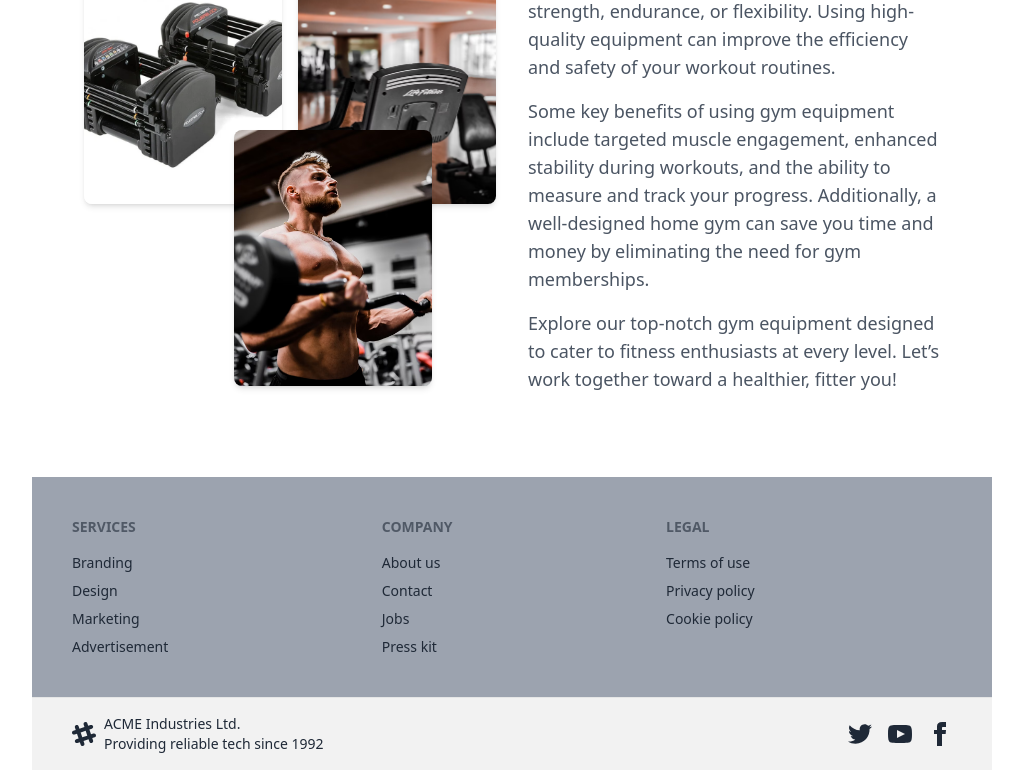
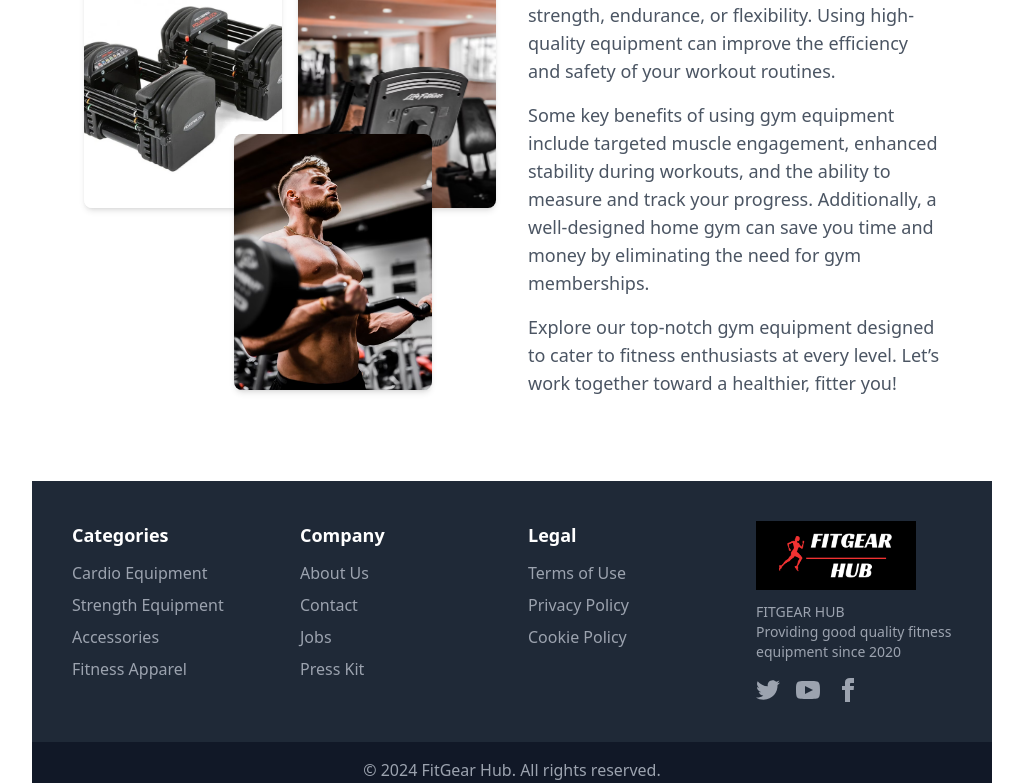
Before and after one commit to asadullahislam/Fitness-Equipment-and-Accessories-Ecommerce-Client, a React (Vite) app: page / in a window 1280 px wide. Shown: the part 2014-2797 px from the top of the page, without its empty margins (128-1151 px from the left). Built offline with nearby package versions, Linux system fonts and the light colour scheme.

Commit message:
Footbar redesign done

```diff
--- a/src/Layout/Admin/Admin.tsx
+++ b/src/Layout/Admin/Admin.tsx
@@ -9,7 +9,8 @@ import { Link } from "react-router-dom";
 const Admin = () => {
   const { data: product = [], isLoading, error } = useGetProductsQuery();
   const [deleteProduct, { isLoading: isDeleting }] = useDeleteProductMutation();
-  const products = product.data;
+  // const products = product.data;
+  const products = Array.isArray(product) ? product : product.data;
 
   const handleDelete = async (_id) => {
     const confirmed = window.confirm(
--- a/src/Layout/ProductOperation/DeleteProduct/DeleteProduct.tsx
+++ /dev/null
@@ -1,9 +0,0 @@
-const DeleteProduct = () => {
-  return (
-    <div>
-      <h1>this is delete product</h1>
-    </div>
-  );
-};
-
-export default DeleteProduct;
--- a/src/components/Shared/Footbar/Footbar.tsx
+++ b/src/components/Shared/Footbar/Footbar.tsx
@@ -1,84 +1,156 @@
+import { Link } from "react-router-dom";
+import logo from "../../../assets/logo/FitGear Hub.png";
+
 const Footbar = () => {
   return (
     <div>
-      <footer className="footer bg-gray-400 text-base-content p-10">
-        <nav>
-          <h6 className="footer-title">Services</h6>
-          <a className="link link-hover">Branding</a>
-          <a className="link link-hover">Design</a>
-          <a className="link link-hover">Marketing</a>
-          <a className="link link-hover">Advertisement</a>
+      {/* Main Footer with Links */}
+      <footer className="bg-gray-800 text-white p-10">
+        <div className="container mx-auto grid grid-cols-1 sm:grid-cols-2 lg:grid-cols-4 gap-8">
+          {/* Categories Section */}
+          <div>
+            <h6 className="text-lg font-semibold mb-3">Categories</h6>
+            <nav className="space-y-2 grid grid-cols-1">
+              <Link
+                to="#"
+                className="link link-hover text-gray-400 hover:text-white"
+              >
+                Cardio Equipment
+              </Link>
+              <Link
+                to="#"
+                className="link link-hover text-gray-400 hover:text-white"
+              >
+                Strength Equipment
+              </Link>
+              <Link
+                to="#"
+                className="link link-hover text-gray-400 hover:text-white"
+              >
+                Accessories
+              </Link>
+              <Link
+                to="#"
+                className="link link-hover text-gray-400 hover:text-white"
+              >
+                Fitness Apparel
+              </Link>
             </nav>
-        <nav>
-          <h6 className="footer-title">Company</h6>
-          <a className="link link-hover">About us</a>
-          <a className="link link-hover">Contact</a>
-          <a className="link link-hover">Jobs</a>
-          <a className="link link-hover">Press kit</a>
+          </div>
+
+          {/* Company Section */}
+          <div>
+            <h6 className="text-lg font-semibold mb-3">Company</h6>
+            <nav className="space-y-2 grid grid-cols-1">
+              <Link
+                to="#"
+                className="link link-hover text-gray-400 hover:text-white"
+              >
+                About Us
+              </Link>
+              <Link
+                to="#"
+                className="link link-hover text-gray-400 hover:text-white"
+              >
+                Contact
+              </Link>
+              <Link
+                to="#"
+                className="link link-hover text-gray-400 hover:text-white"
+              >
+                Jobs
+              </Link>
+              <Link
+                to="#"
+                className="link link-hover text-gray-400 hover:text-white"
+              >
+                Press Kit
+              </Link>
             </nav>
-        <nav>
-          <h6 className="footer-title">Legal</h6>
-          <a className="link link-hover">Terms of use</a>
-          <a className="link link-hover">Privacy policy</a>
-          <a className="link link-hover">Cookie policy</a>
+          </div>
+
+          {/* Legal Section */}
+          <div>
+            <h6 className="text-lg font-semibold mb-3">Legal</h6>
+            <nav className="space-y-2 grid grid-cols-1">
+              <Link
+                to="#"
+                className="link link-hover text-gray-400 hover:text-white"
+              >
+                Terms of Use
+              </Link>
+              <Link
+                to="#"
+                className="link link-hover text-gray-400 hover:text-white"
+              >
+                Privacy Policy
+              </Link>
+              <Link
+                to="#"
+                className="link link-hover text-gray-400 hover:text-white"
+              >
+                Cookie Policy
+              </Link>
             </nav>
-      </footer>
-      <footer className="footer bg-base-200 text-base-content border-base-300 border-t px-10 py-4">
-        <aside className="grid-flow-col items-center">
-          <svg
-            width="24"
-            height="24"
-            viewBox="0 0 24 24"
-            xmlns="http://www.w3.org/2000/svg"
-            fillRule="evenodd"
-            clipRule="evenodd"
-            className="fill-current"
-          >
-            <path d="M22.672 15.226l-2.432.811.841 2.515c.33 1.019-.209 2.127-1.23 2.456-1.15.325-2.148-.321-2.463-1.226l-.84-2.518-5.013 1.677.84 2.517c.391 1.203-.434 2.542-1.831 2.542-.88 0-1.601-.564-1.86-1.314l-.842-2.516-2.431.809c-1.135.328-2.145-.317-2.463-1.229-.329-1.018.211-2.127 1.231-2.456l2.432-.809-1.621-4.823-2.432.808c-1.355.384-2.558-.59-2.558-1.839 0-.817.509-1.582 1.327-1.846l2.433-.809-.842-2.515c-.33-1.02.211-2.129 1.232-2.458 1.02-.329 2.13.209 2.461 1.229l.842 2.515 5.011-1.677-.839-2.517c-.403-1.238.484-2.553 1.843-2.553.819 0 1.585.509 1.85 1.326l.841 2.517 2.431-.81c1.02-.33 2.131.211 2.461 1.229.332 1.018-.21 2.126-1.23 2.456l-2.433.809 1.622 4.823 2.433-.809c1.242-.401 2.557.484 2.557 1.838 0 .819-.51 1.583-1.328 1.847m-8.992-6.428l-5.01 1.675 1.619 4.828 5.011-1.674-1.62-4.829z"></path>
-          </svg>
-          <p>
-            ACME Industries Ltd.
+          </div>
+
+          {/* Logo and Social Media Section */}
+          <div className="flex flex-col items-center sm:items-start">
+            <Link to="/" className="flex items-center mb-3">
+              <img
+                src={logo}
+                alt="FitGear Hub Logo"
+                className="w-36 h-auto lg:w-40 object-contain"
+              />
+            </Link>
+            <p className="text-sm text-gray-400 text-center sm:text-left">
+              FITGEAR HUB
               <br />
-            Providing reliable tech since 1992
+              Providing good quality fitness equipment since 2020
             </p>
-        </aside>
-        <nav className="md:place-self-center md:justify-self-end">
-          <div className="grid grid-flow-col gap-4">
-            <a>
+            <div className="flex space-x-4 mt-4">
+              {/* Social Icons */}
+              <a href="#" className="text-gray-400 hover:text-white">
                 <svg
                   xmlns="http://www.w3.org/2000/svg"
                   width="24"
                   height="24"
                   viewBox="0 0 24 24"
-                className="fill-current"
+                  fill="currentColor"
                 >
-                <path d="M24 4.557c-.883.392-1.832.656-2.828.775 1.017-.609 1.798-1.574 2.165-2.724-.951.564-2.005.974-3.127 1.195-.897-.957-2.178-1.555-3.594-1.555-3.179 0-5.515 2.966-4.797 6.045-4.091-.205-7.719-2.165-10.148-5.144-1.29 2.213-.669 5.108 1.523 6.574-.806-.026-1.566-.247-2.229-.616-.054 2.281 1.581 4.415 3.949 4.89-.693.188-1.452.232-2.224.084.626 1.956 2.444 3.379 4.6 3.419-2.07 1.623-4.678 2.348-7.29 2.04 2.179 1.397 4.768 2.212 7.548 2.212 9.142 0 14.307-7.721 13.995-14.646.962-.695 1.797-1.562 2.457-2.549z"></path>
+                  <path d="M24 4.557c-.883.392-1.832.656-2.828.775 1.017-.609 1.798-1.574 2.165-2.724-.951.564-2.005.974-3.127 1.195-.897-.957-2.178-1.555-3.594-1.555-3.179 0-5.515 2.966-4.797 6.045-4.091-.205-7.719-2.165-10.148-5.144-1.29 2.213-.669 5.108 1.523 6.574-.806-.026-1.566-.247-2.229-.616-.054 2.281 1.581 4.415 3.949 4.89-.693.188-1.452.232-2.224.084.626 1.956 2.444 3.379 4.6 3.419-2.07 1.623-4.678 2.348-7.29 2.04 2.179 1.397 4.768 2.212 7.548 2.212 9.142 0 14.307-7.721 13.995-14.646.962-.695 1.797-1.562 2.457-2.549z" />
                 </svg>
               </a>
-            <a>
+              <a href="#" className="text-gray-400 hover:text-white">
                 <svg
                   xmlns="http://www.w3.org/2000/svg"
                   width="24"
                   height="24"
                   viewBox="0 0 24 24"
-                className="fill-current"
+                  fill="currentColor"
                 >
-                <path d="M19.615 3.184c-3.604-.246-11.631-.245-15.23 0-3.897.266-4.356 2.62-4.385 8.816.029 6.185.484 8.549 4.385 8.816 3.6.245 11.626.246 15.23 0 3.897-.266 4.356-2.62 4.385-8.816-.029-6.185-.484-8.549-4.385-8.816zm-10.615 12.816v-8l8 3.993-8 4.007z"></path>
+                  <path d="M19.615 3.184c-3.604-.246-11.631-.245-15.23 0-3.897.266-4.356 2.62-4.385 8.816.029 6.185.484 8.549 4.385 8.816 3.6.245 11.626.246 15.23 0 3.897-.266 4.356-2.62 4.385-8.816-.029-6.185-.484-8.549-4.385-8.816zm-10.615 12.816v-8l8 3.993-8 4.007z" />
                 </svg>
               </a>
-            <a>
+              <a href="#" className="text-gray-400 hover:text-white">
                 <svg
                   xmlns="http://www.w3.org/2000/svg"
                   width="24"
                   height="24"
                   viewBox="0 0 24 24"
-                className="fill-current"
+                  fill="currentColor"
                 >
-                <path d="M9 8h-3v4h3v12h5v-12h3.642l.358-4h-4v-1.667c0-.955.192-1.333 1.115-1.333h2.885v-5h-3.808c-3.596 0-5.192 1.583-5.192 4.615v3.385z"></path>
+                  <path d="M9 8h-3v4h3v12h5v-12h3.642l.358-4h-4v-1.667c0-.955.192-1.333 1.115-1.333h2.885v-5h-3.808c-3.596 0-5.192 1.583-5.192 4.615v3.385z" />
                 </svg>
               </a>
             </div>
-        </nav>
+          </div>
+        </div>
+      </footer>
+
+      {/* Copyright Section */}
+      <footer className="bg-gray-900 text-gray-400 text-center py-4">
+        <p>© 2024 FitGear Hub. All rights reserved.</p>
       </footer>
     </div>
   );
--- a/src/components/Shared/Navbar/Navbar.tsx
+++ b/src/components/Shared/Navbar/Navbar.tsx
@@ -1,5 +1,6 @@
 import { Link } from "react-router-dom";
 import { useAppSelector } from "../../../redux/hooks";
+import logo from "../../../assets/logo/FitGear Hub.png";
 
 const Navbar = () => {
   const products = useAppSelector((state) => state.cart.products);
@@ -42,7 +43,14 @@ const Navbar = () => {
               </li>
             </ul>
           </div>
-          <a className="btn btn-ghost text-xl">GYM</a>
+          {/* Logo */}
+          <Link to="/" className="flex items-center">
+            <img
+              src={logo}
+              alt="FitGear Hub Logo"
+              className="w-24 h-auto lg:w-32 lg:h-auto object-contain"
+            />
+          </Link>
         </div>
         <div className="navbar-center hidden lg:flex">
           <ul className="menu menu-horizontal px-1">
```
Also changed, not shown: src/assets/logo/FitGear Hub.png (added). Lines whose indentation alone changed are shown as unchanged.
